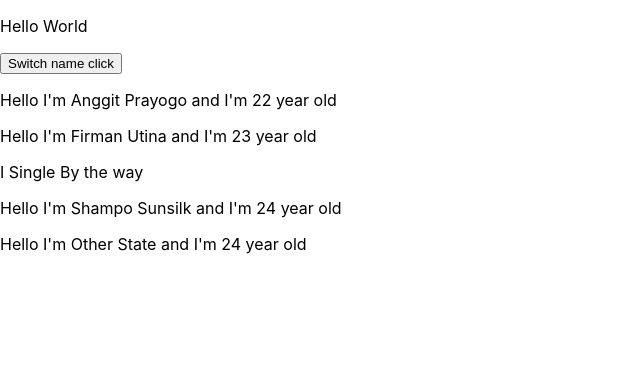
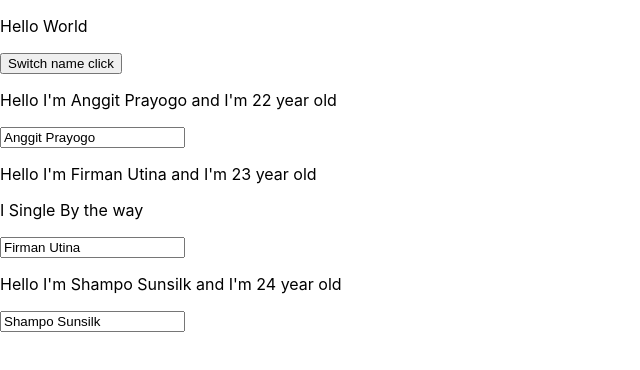
Before and after one commit to anggit97/React-Playground, a React (Create React App) app in the folder part-3-base-feature/react-complete-guide/: page / in a window 1280 px wide. Shown: the top 370 px of the page, without its empty margins (0-640 px from the left). Built offline with nearby package versions, Linux system fonts and the light colour scheme.

Commit message:
Adding Two Way Binding

```diff
--- a/part-3-base-feature/react-complete-guide/src/App.js
+++ b/part-3-base-feature/react-complete-guide/src/App.js
@@ -1,44 +1,109 @@
-import React, { useState } from 'react';
+import React, { Component } from 'react';
 import './App.css';
 import Person from './Person/Person';
 
-const App = props => {
+class App extends Component {
 
-  const [personState, setPersonState] = useState({
-    persons : [
-      {name : "Anggit Prayogo", age: 22},
-      {name : "Firman Utina", age: 23},
-      {name : "Shampo Sunsilk", age: 24},
+  state = {
+    persons: [
+      { name: "Anggit Prayogo", age: 22 },
+      { name: "Firman Utina", age: 23 },
+      { name: "Shampo Sunsilk", age: 24 },
     ]
-  })
+  }
 
-  const [otherState, setOtherState] = useState({
-    otherState : "Other State"
-  })
-
-  const switchNameHandler = () => {
-    console.log("i was clicked")
-    setPersonState(
+  switchNameHandler = (newName) => {
+    this.setState(
       {
-        persons : [
-          {name : "Shampo Sunsilk", age: 24},
-          {name : "Firman Utina", age: 23},
-          {name : "Anggit Prayogo", age: 22},
+        persons: [
+          { name: newName, age: 23 },
+          { name: "Shampo Sunsilk", age: 24 },
+          { name: "Anggit Prayogo", age: 22 },
         ]
       }
     )
   }
 
-  return (
-    <div className="App">
-      <p>Hello World</p>
-      <button onClick={switchNameHandler}>Switch name click</button>
-      <Person name={personState.persons[0].name} age={personState.persons[0].age}/>
-      <Person name={personState.persons[1].name} age={personState.persons[1].age}>I Single By the way</Person>
-      <Person name={personState.persons[2].name} age={personState.persons[2].age}/>
-      <Person name={otherState.otherState} age={personState.persons[2].age}/>
-    </div>
-  );
+  nameChangeHandler = (event) => {
+    this.setState(
+      {
+        persons: [
+          { name: "Firmat Utina", age: 23 },
+          { name: event.target.value, age: 24 },
+          { name: "Anggit Prayogo", age: 22 },
+        ]
+      }
+    )
+  }
+
+  render() {
+    return (
+      <div className="App">
+        <p>Hello World</p>
+        <button onClick={this.switchNameHandler.bind(this, "Kafir")}>Switch name click</button>
+        <Person
+          name={this.state.persons[0].name}
+          age={this.state.persons[0].age}
+          onClick={this.switchNameHandler.bind(this, "Satan")}
+        />
+        <Person
+          name={this.state.persons[1].name}
+          age={this.state.persons[1].age}
+          changed={this.nameChangeHandler}
+        >
+          I Single By the way
+        </Person>
+        <Person name={this.state.persons[2].name} age={this.state.persons[2].age} />
+      </div>
+    );
+  }
 }
 
 export default App;
+
+
+//Functional Way
+// import React, { useState } from 'react';
+// import './App.css';
+// import Person from './Person/Person';
+
+// const App = props => {
+
+//   const [personState, setPersonState] = useState({
+//     persons : [
+//       {name : "Anggit Prayogo", age: 22},
+//       {name : "Firman Utina", age: 23},
+//       {name : "Shampo Sunsilk", age: 24},
+//     ]
+//   })
+
+//   const [otherState, setOtherState] = useState({
+//     otherState : "Other State"
+//   })
+
+//   const switchNameHandler = () => {
+//     console.log("i was clicked")
+//     setPersonState(
+//       {
+//         persons : [
+//           {name : "Shampo Sunsilk", age: 24},
+//           {name : "Firman Utina", age: 23},
+//           {name : "Anggit Prayogo", age: 22},
+//         ]
+//       }
+//     )
+//   }
+
+//   return (
+//     <div className="App">
+//       <p>Hello World</p>
+//       <button onClick={switchNameHandler}>Switch name click</button>
+//       <Person name={personState.persons[0].name} age={personState.persons[0].age}/>
+//       <Person name={personState.persons[1].name} age={personState.persons[1].age}>I Single By the way</Person>
+//       <Person name={personState.persons[2].name} age={personState.persons[2].age}/>
+//       <Person name={otherState.otherState} age={personState.persons[2].age}/>
+//     </div>
+//   );
+// }
+
+// export default App;
--- a/part-3-base-feature/react-complete-guide/src/Person/Person.js
+++ b/part-3-base-feature/react-complete-guide/src/Person/Person.js
@@ -2,8 +2,9 @@ import React from 'react'
 
 const Person = (props) => {
     return <div>
-        <p>Hello I'm {props.name} and I'm {props.age} year old</p>
+        <p onClick={props.onClick}>Hello I'm {props.name} and I'm {props.age} year old</p>
         <p>{props.children}</p>
+        <input type="text" onChange={props.changed} value={props.name}/>
     </div>
 }
 
```
